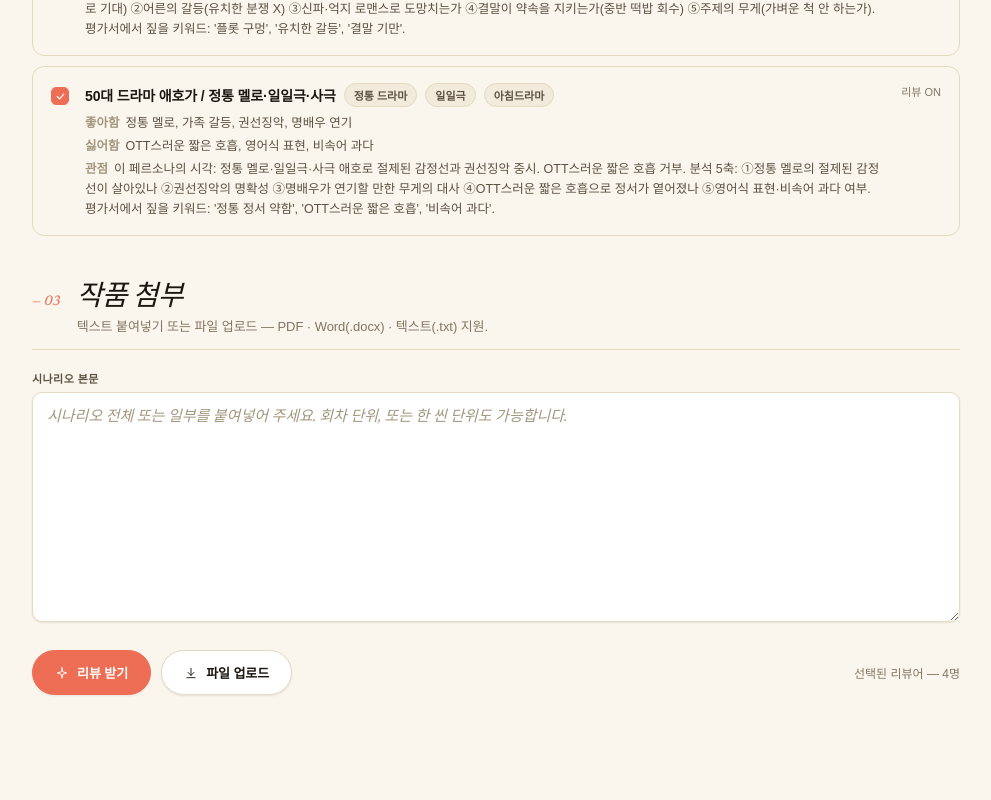
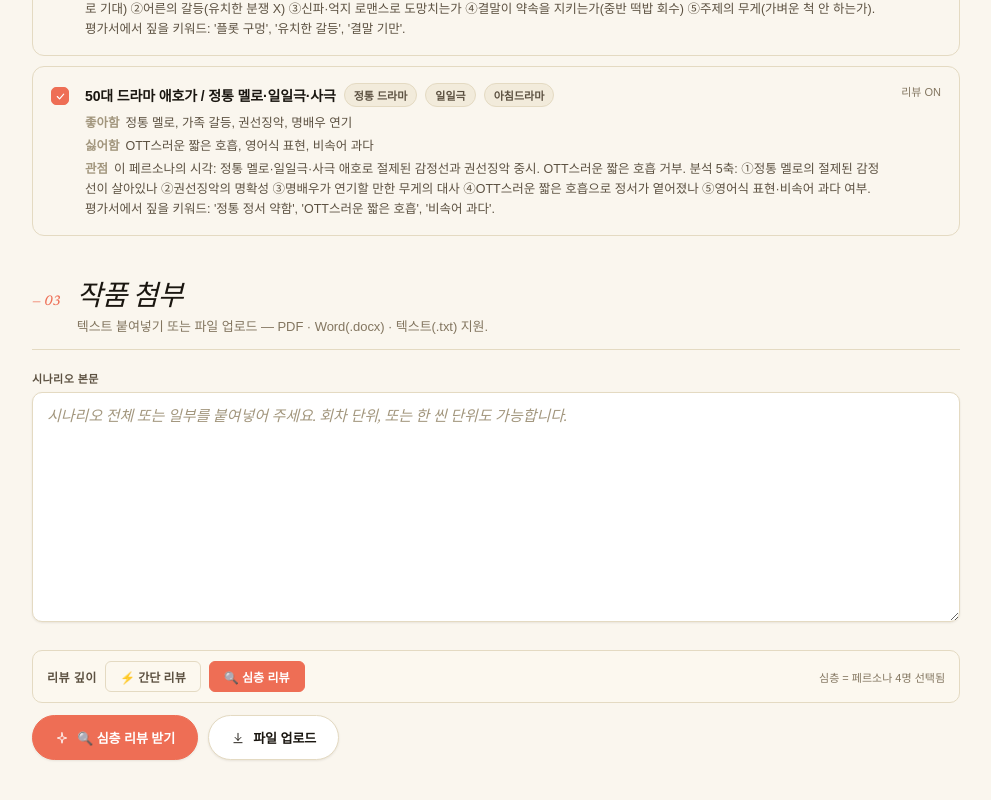
Before and after one commit to nextsunny-ai/sunny-story-maker, a Next.js app: page /review in a window 1280 px wide. Shown: the part 1158-1958 px from the top of the page, without its empty margins (264-1255 px from the left). Before the commit the page ends 1913 px from the top, so only its background shows below. Built offline with nearby package versions, Linux system fonts and the light colour scheme; a web font is replaced by a local one.

Commit message:
feat: 6번 간단/심층 리뷰 토글 (⚡ 간단 / 🔍 심층) + simple-review mode

```diff
--- a/app/api/agent/stream/route.ts
+++ b/app/api/agent/stream/route.ts
@@ -27,6 +27,7 @@ import {
   buildFullPackagePrompt,
   buildOsmuPrompt,
   buildTargetedReviewPrompt,
+  buildSimpleReviewPrompt,
   buildDynamicContext,
   buildGrantMetaPrompt,
   type TargetPersona,
@@ -177,6 +178,9 @@ function buildBasePrompt(b: RequestBody): string {
 
     case "review":
       return buildReviewPrompt(b.text ?? "", genre);
+
+    case "simple-review":
+      return buildSimpleReviewPrompt(b.text ?? "", genre);
 
     case "targeted-review":
       return buildTargetedReviewPrompt(b.text ?? "", b.targets ?? [], genre);
--- a/app/review/page.tsx
+++ b/app/review/page.tsx
@@ -196,6 +196,7 @@ function ReviewMain() {
 
   // ----- 리뷰 실행 -----
   const [reviewing, setReviewing] = useState(false);
+  const [reviewMode, setReviewMode] = useState<"simple" | "deep">("deep"); // ★ 간단/심층 토글 (사장님 명시 2026-05-04)
   const [reviewError, setReviewError] = useState<string | null>(null);
   const [unifiedReview, setUnifiedReview] = useState<string>("");
   const [reviewResults, setReviewResults] = useState<ReviewResult[]>([]);
@@ -275,8 +276,9 @@ function ReviewMain() {
       alert("시나리오 본문을 붙여넣거나 파일을 업로드해 주세요.");
       return;
     }
-    if (selectedPersonas.length === 0) {
-      alert("리뷰어를 1명 이상 선택해 주세요.");
+    // ★ 간단 모드 = 페르소나 선택 X도 OK / 심층 모드 = 페르소나 1명+ 필요
+    if (reviewMode === "deep" && selectedPersonas.length === 0) {
+      alert("심층 리뷰는 리뷰어를 1명 이상 선택해 주세요. 간단 리뷰는 페르소나 X도 OK.");
       return;
     }
 
@@ -292,7 +294,7 @@ function ReviewMain() {
     const conv = workId
       ? loadJSON<WorkConversation>(KEY.workConversation(workId), { workId, messages: [], updatedAt: 0 })
       : null;
-    const userSummary = `[리뷰] ${selectedPersonas.length}명 페르소나 — ${title.slice(0, 50)}`;
+    const userSummary = `[${reviewMode === "simple" ? "간단" : "심층"} 리뷰] ${title.slice(0, 50)}`;
     let convCollected = "";
 
     try {
@@ -300,9 +302,9 @@ function ReviewMain() {
         method: "POST",
         headers: { "content-type": "application/json" },
         body: JSON.stringify({
-          mode: "targeted-review",
+          mode: reviewMode === "simple" ? "simple-review" : "targeted-review",
           text,
-          targets: selectedPersonas.map(toTargetPersona),
+          ...(reviewMode === "deep" ? { targets: selectedPersonas.map(toTargetPersona) } : {}),
           genreLetter,
           fast: (await import("@/lib/storymaker/model-prefs")).isFastModel("review"),
           ...(workId ? { workId } : {}),
@@ -672,14 +674,53 @@ function ReviewMain() {
         </div>
       )}
 
+      {/* ★ 간단/심층 리뷰 토글 (사장님 명시 2026-05-04) */}
+      <div style={{
+        display: "flex", gap: 8, marginBottom: 12, alignItems: "center",
+        padding: "10px 14px", background: "var(--card-soft)",
+        border: "1px solid var(--line)", borderRadius: 10,
+      }}>
+        <span style={{ fontSize: 12, fontWeight: 700, color: "var(--ink-3)", letterSpacing: "0.04em" }}>
+          리뷰 깊이
+        </span>
+        <button
+          type="button"
+          onClick={() => setReviewMode("simple")}
+          disabled={reviewing}
+          style={{
+            padding: "6px 14px", fontSize: 12, fontWeight: 600,
+            background: reviewMode === "simple" ? "var(--coral)" : "transparent",
+            color: reviewMode === "simple" ? "#fff" : "var(--ink-3)",
+            border: `1px solid ${reviewMode === "simple" ? "var(--coral)" : "var(--line)"}`,
+            borderRadius: 6, cursor: reviewing ? "not-allowed" : "pointer",
+          }}
+          title="3-5줄 빠른 평가 (작가 = 30초 판단)"
+        >⚡ 간단 리뷰</button>
+        <button
+          type="button"
+          onClick={() => setReviewMode("deep")}
+          disabled={reviewing}
+          style={{
+            padding: "6px 14px", fontSize: 12, fontWeight: 600,
+            background: reviewMode === "deep" ? "var(--coral)" : "transparent",
+            color: reviewMode === "deep" ? "#fff" : "var(--ink-3)",
+            border: `1px solid ${reviewMode === "deep" ? "var(--coral)" : "var(--line)"}`,
+            borderRadius: 6, cursor: reviewing ? "not-allowed" : "pointer",
+          }}
+          title="페르소나별 12 문항 + 통합 + 등급 (배급사 표준)"
+        >🔍 심층 리뷰</button>
+        <span style={{ marginLeft: "auto", fontSize: 11, color: "var(--ink-4)" }}>
+          {reviewMode === "simple"
+            ? "★ 빠른 판단용 (페르소나 X도 OK)"
+            : `심층 = 페르소나 ${selectedPersonas.length}명 선택됨`}
+        </span>
+      </div>
+
       <div className="btn-row">
         <Btn kind="coral" icon={I.spark} onClick={onRunReview} disabled={reviewing}>
-          {reviewing ? "리뷰 생성 중…" : "리뷰 받기"}
+          {reviewing ? "리뷰 생성 중…" : (reviewMode === "simple" ? "⚡ 간단 리뷰 받기" : "🔍 심층 리뷰 받기")}
         </Btn>
         <Btn icon={I.download} onClick={onPickFile} disabled={reviewing}>파일 업로드</Btn>
-        <span style={{ marginLeft: "auto", fontSize: 12, color: "var(--ink-4)" }}>
-          선택된 리뷰어 — {selectedPersonas.length}명
-        </span>
       </div>
 
       {(reviewing || unifiedReview || reviewError) && (
```
